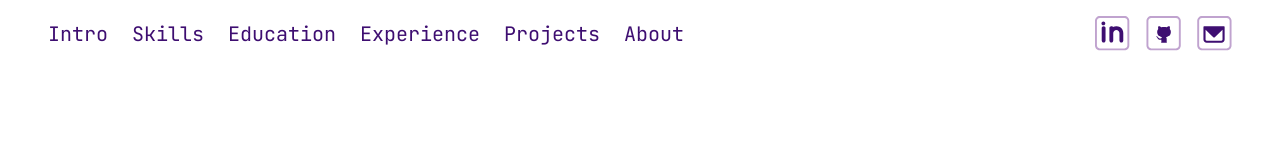
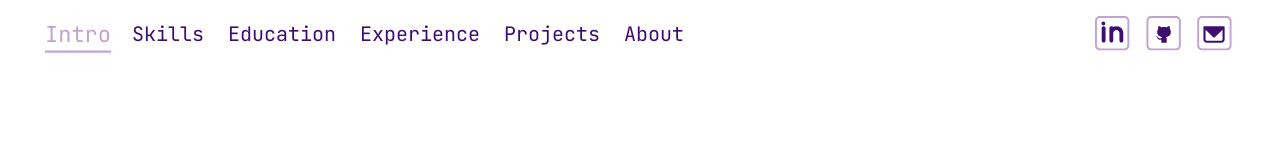
Before and after one commit to srishtirai/portfolio, a Next.js app: page / in a window 1280 px wide. Shown: the top 160 px of the page. Built offline with nearby package versions, Linux system fonts and the light colour scheme; a web font is replaced by a local one.

Commit message:
Modify NavBar highlights when scrolling

```diff
--- a/src/app/layout.tsx
+++ b/src/app/layout.tsx
@@ -22,7 +22,7 @@ export default function RootLayout({
         <Analytics/>
         <SpeedInsights/>
         <NavBar />
-        <main className="mx-[10px] mt-[80px] sm:mx-[60px] sm:mt-[100px] md:mx-[80px] md:mt-[120px]">{children}</main>
+        <main className="mx-[10px] mt-[20px] sm:mx-[60px] sm:mt-[100px] md:mx-[80px] md:mt-[120px]">{children}</main>
         <Chatbot />
         <Footer />
       </body>
--- a/src/components/NavBar.tsx
+++ b/src/components/NavBar.tsx
@@ -9,6 +9,7 @@ export default function NavBar() {
   const router = useRouter();
   const pathname = usePathname();
   const [scrolled, setScrolled] = useState(false);
+  const [activeSection, setActiveSection] = useState<string | null>(null);
 
   useEffect(() => {
     const handleScroll = () => setScrolled(window.scrollY > 50);
@@ -31,6 +32,31 @@ export default function NavBar() {
     { src: "/images/email.svg", alt: "Email", url: "mailto:srishtiraic@gmail.com" }
   ];
 
+  // Track Active Section
+  useEffect(() => {
+    const observerOptions = {
+      root: null,
+      rootMargin: "0px",
+      threshold: 0.3,
+    };
+
+    const observerCallback = (entries: IntersectionObserverEntry[]) => {
+      entries.forEach((entry) => {
+        if (entry.isIntersecting) {
+          setActiveSection(entry.target.id);
+        }
+      });
+    };
+
+    const observer = new IntersectionObserver(observerCallback, observerOptions);
+    indexes.forEach((index) => {
+      const section = document.getElementById(index.targetId);
+      if (section) observer.observe(section);
+    });
+
+    return () => observer.disconnect();
+  }, []);
+
   const handleNavigation = (targetId: string) => {
     if (pathname === "/") {
       const section = document.getElementById(targetId);
@@ -48,8 +74,8 @@ export default function NavBar() {
 
   return (
     <div
-      className={`sm:fixed top-0 sm:w-full z-10 transition-all right-0 ${
-        scrolled ? "py-2 bg-white shadow-md" : "py-4"
+      className={`sm:fixed top-0 sm:w-full z-10 transition-all right-0 bg-white ${
+        scrolled ? "py-2 shadow-md" : "py-4"
       } flex justify-end sm:justify-between items-center px-6 sm:px-12`}
     >
       {/* Navigation Links */}
@@ -58,7 +84,9 @@ export default function NavBar() {
           <button
             key={index.targetId}
             onClick={() => handleNavigation(index.targetId)}
-            className="relative text-primary font-medium text-small transition-all duration-300 hover:underline hover:scale-110 hover:text-accent underline-offset-8"
+            className={`relative font-medium text-small transition-all duration-300 hover:underline hover:scale-110 hover:text-accent underline-offset-8 ${
+              activeSection === index.targetId ? "text-accent scale-110 underline" : "text-primary"
+            }`}
           >
             {index.label}
           </button>
```
